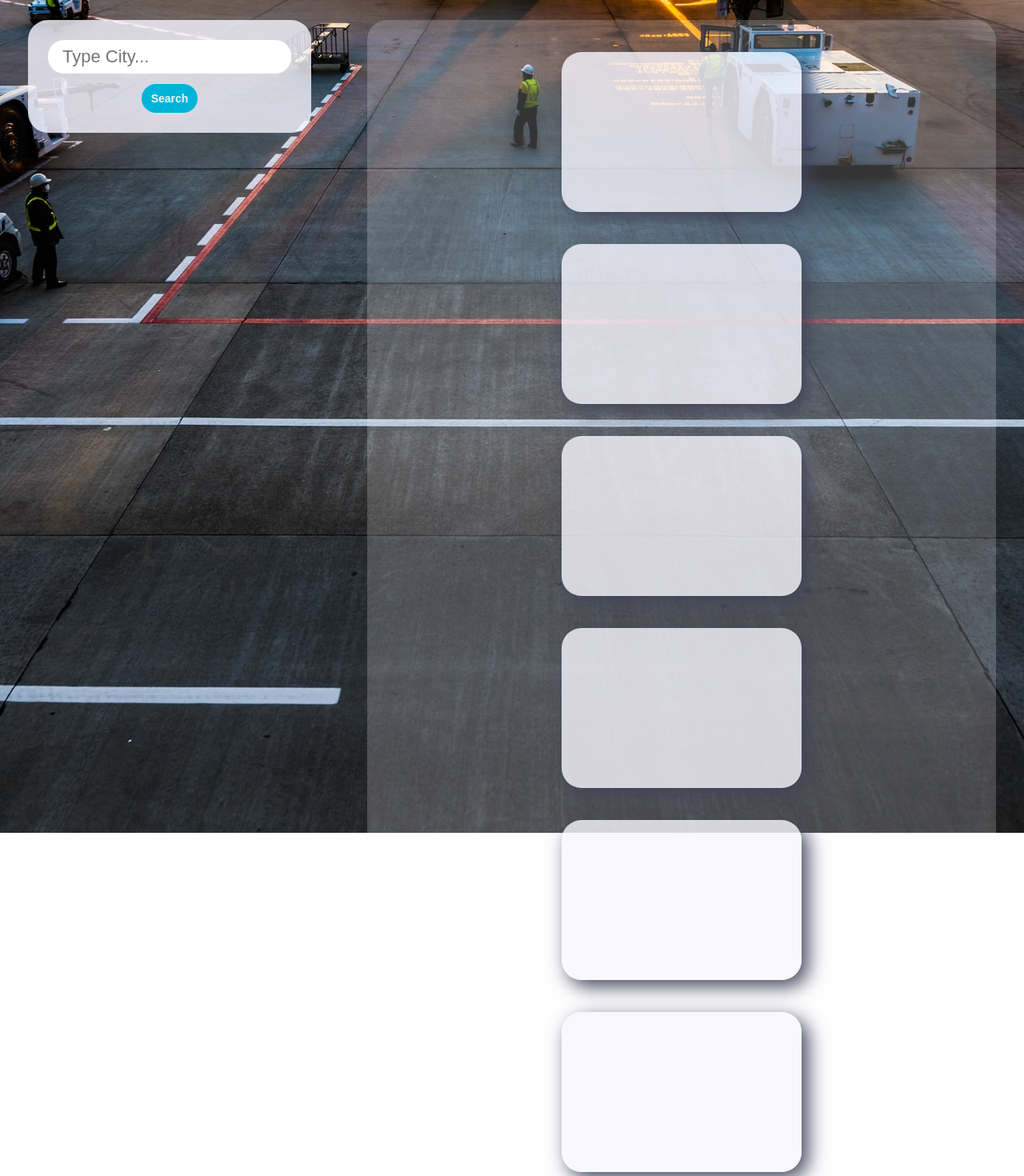
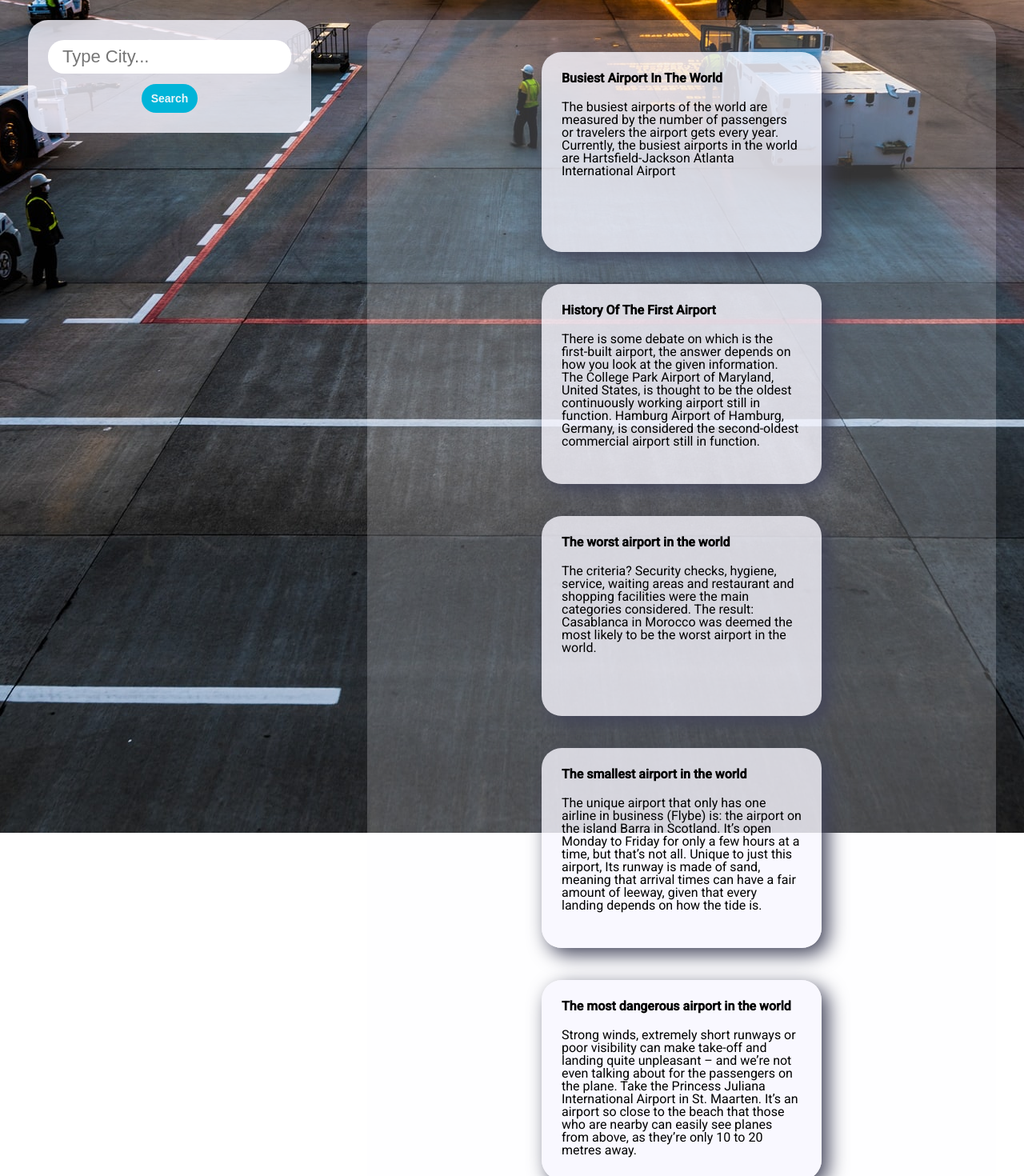
Before and after one commit to Rom4n25/flights, a React (Create React App) app: page / in a window 1280 px wide. Shown: the part 160-1630 px from the top of the page at 80% size. Built offline with nearby package versions, Linux system fonts and the light colour scheme.

Commit message:
Add Item component

```diff
--- /dev/null
+++ b/src/components/main/Item.js
@@ -0,0 +1,26 @@
+import React from "react";
+
+const Item = ({ title, content }) => {
+  const styles = {
+    item: {
+      height: "200px",
+      width: "300px",
+      backgroundColor: "rgba(248, 247, 255, 0.8)",
+      borderRadius: "25px",
+      boxShadow: "8px 8px 24px 0px rgba(66, 68, 90, 1)",
+      padding: "25px",
+    },
+    h1: {
+      marginBottom: "20px",
+    },
+  };
+
+  return (
+    <div style={styles.item}>
+      <h1 style={styles.h1}>{title}</h1>
+      <p>{content}</p>
+    </div>
+  );
+};
+
+export default Item;
--- a/src/components/main/WelcomeContent.js
+++ b/src/components/main/WelcomeContent.js
@@ -1,34 +1,56 @@
+import Item from "./Item";
+
 const WelcomeContent = () => {
-
   const styles = {
-
-        gridContainer:{
+    gridContainer: {
       display: "grid",
       gap: "40px",
       gridTemplateColumns: "repeat(auto-fill, minmax(350px, 1fr)",
       justifyItems: "center",
       alignItems: "center",
     },
-
-        item:{
-            height: "200px",
-            width: "300px",
-            backgroundColor: "rgba(248, 247, 255, 0.8)",
-            borderRadius: "25px",
-            boxShadow: "8px 8px 24px 0px rgba(66, 68, 90, 1)",
-        }
-    }
+  };
 
   return (
     <div style={styles.gridContainer}>
-            <div style={styles.item}></div>
-            <div style={styles.item}></div>
-            <div style={styles.item}></div>
-            <div style={styles.item}></div>
-            <div style={styles.item}></div>
-            <div style={styles.item}></div>
+      <Item
+        title={"Busiest Airport In The World"}
+        content={
+          "The busiest airports of the world are measured by the number of passengers or travelers the airport gets every year. Currently, the busiest airports in the world are Hartsfield-Jackson Atlanta International Airport"
+        }
+      />
+      <Item
+        title={"History Of The First Airport"}
+        content={
+          "There is some debate on which is the first-built airport, the answer depends on how you look at the given information. The College Park Airport of Maryland, United States, is thought to be the oldest continuously working airport still in function. Hamburg Airport of Hamburg, Germany, is considered the second-oldest commercial airport still in function."
+        }
+      />
+      <Item
+        title={"The worst airport in the world"}
+        content={
+          "The criteria? Security checks, hygiene, service, waiting areas and restaurant and shopping facilities were the main categories considered. The result: Casablanca in Morocco was deemed the most likely to be the worst airport in the world."
+        }
+      />
+      <Item
+        title={"The smallest airport in the world"}
+        content={
+          "The unique airport that only has one airline in business (Flybe) is: the airport on the island Barra in Scotland. It’s open Monday to Friday for only a few hours at a time, but that’s not all. Unique to just this airport, Its runway is made of sand, meaning that arrival times can have a fair amount of leeway, given that every landing depends on how the tide is."
+        }
+      />
+      <Item
+        title={"The most dangerous airport in the world"}
+        content={
+          "Strong winds, extremely short runways or poor visibility can make take-off and landing quite unpleasant – and we’re not even talking about for the passengers on the plane. Take the Princess Juliana International Airport in St. Maarten. It’s an airport so close to the beach that those who are nearby can easily see planes from above, as they’re only 10 to 20 metres away."
+        }
+      />
+      <Item
+        title={"Keeping Birds Away From Airplanes"}
+        content={
+          "Toronto Pearson International Airport, Montreal-Trudeau International Airport and other airfields receive bird-strike prevention services. Various raptors, including falcons, hawks and bald eagles work 365 days a year to encourage other birds to leave the airport area."
+        }
+      />
     </div>
-    )
-}
+  );
+};
 
-export default WelcomeContent
+export default WelcomeContent;
```
Lines whose indentation alone changed are shown as unchanged.
